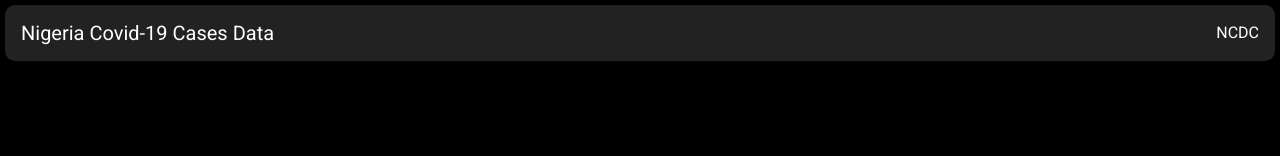
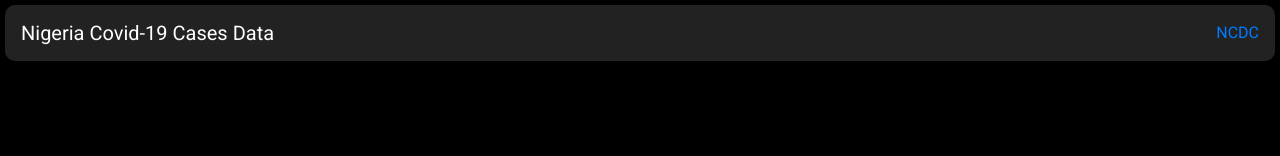
Before and after one commit to JUGG097/react_covid19_dashboard, a React (Create React App) app: page / in a window 1280 px wide. Shown: the top 156 px of the page. Built offline with nearby package versions, Linux system fonts and the light colour scheme; no server answers.

Commit message:
:construction: Added NCDC lINK

```diff
--- a/src/components/Header.js
+++ b/src/components/Header.js
@@ -8,7 +8,11 @@ const Header = () => {
 				<a className="navbar-brand" href>
 					Nigeria Covid-19 Cases Data
 				</a>
-				<a className="nav" href>
+				<a
+					className="nav"
+					href="https://covid19.ncdc.gov.ng/"
+					target="_blank"
+				>
 					NCDC
 				</a>
 			</nav>
```
